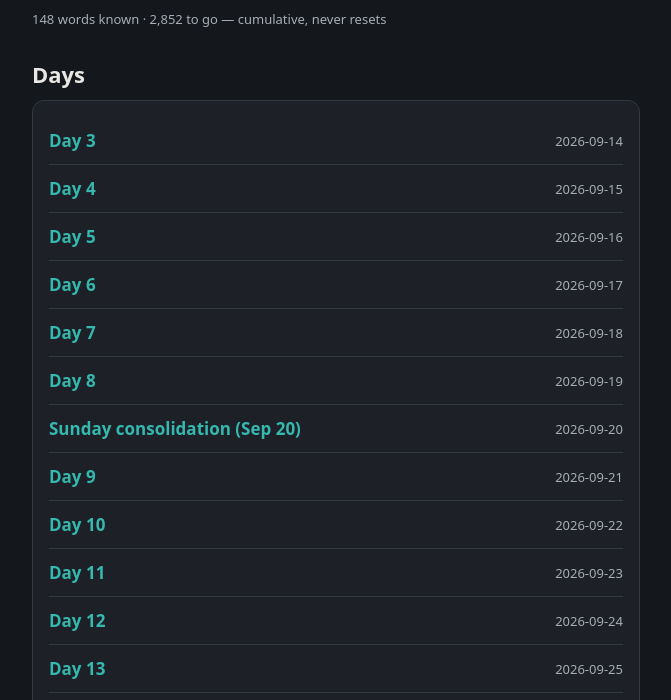
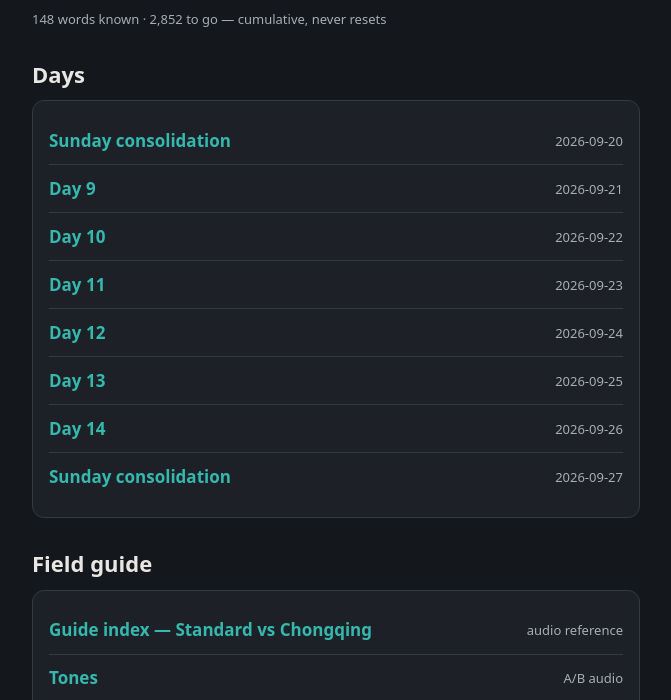
Before and after one commit to fernndaze/zh-daily-82860e, a plain HTML site: page index.html in a window 1280 px wide. Shown: the part 89-789 px from the top of the page, without its empty margins (304-975 px from the left). Drawn offline with Linux system fonts and the light colour scheme.

Commit message:
deploy: 2026-09-20_16:21

```diff
--- a/index.html
+++ b/index.html
@@ -101,7 +101,7 @@
 <script>
 (function () {
   "use strict";
-  var DAYS = [{"file": "day03.html", "label": "Day 3", "date": "2026-09-14"}, {"file": "day04.html", "label": "Day 4", "date": "2026-09-15"}, {"file": "day05.html", "label": "Day 5", "date": "2026-09-16"}, {"file": "day06.html", "label": "Day 6", "date": "2026-09-17"}, {"file": "day07.html", "label": "Day 7", "date": "2026-09-18"}, {"file": "day08.html", "label": "Day 8", "date": "2026-09-19"}, {"file": "sunday.html", "label": "Sunday consolidation (Sep 20)", "date": "2026-09-20"}, {"file": "day09.html", "label": "Day 9", "date": "2026-09-21"}, {"file": "day10.html", "label": "Day 10", "date": "2026-09-22"}, {"file": "day11.html", "label": "Day 11", "date": "2026-09-23"}, {"file": "day12.html", "label": "Day 12", "date": "2026-09-24"}, {"file": "day13.html", "label": "Day 13", "date": "2026-09-25"}, {"file": "day14.html", "label": "Day 14", "date": "2026-09-26"}, {"file": "sunday-s2.html", "label": "Sunday consolidation (Sep 27)", "date": "2026-09-27"}];
+  var DAYS = [{"file": "sunday.html", "date": "2026-09-20", "label": "Sunday consolidation"}, {"file": "day09.html", "date": "2026-09-21", "label": "Day 9"}, {"file": "day10.html", "date": "2026-09-22", "label": "Day 10"}, {"file": "day11.html", "date": "2026-09-23", "label": "Day 11"}, {"file": "day12.html", "date": "2026-09-24", "label": "Day 12"}, {"file": "day13.html", "date": "2026-09-25", "label": "Day 13"}, {"file": "day14.html", "date": "2026-09-26", "label": "Day 14"}, {"file": "sunday-s2.html", "date": "2026-09-27", "label": "Sunday consolidation"}];
   var list = document.getElementById("daylist");
   DAYS.forEach(function (d) {
     var li = document.createElement("li");
```
